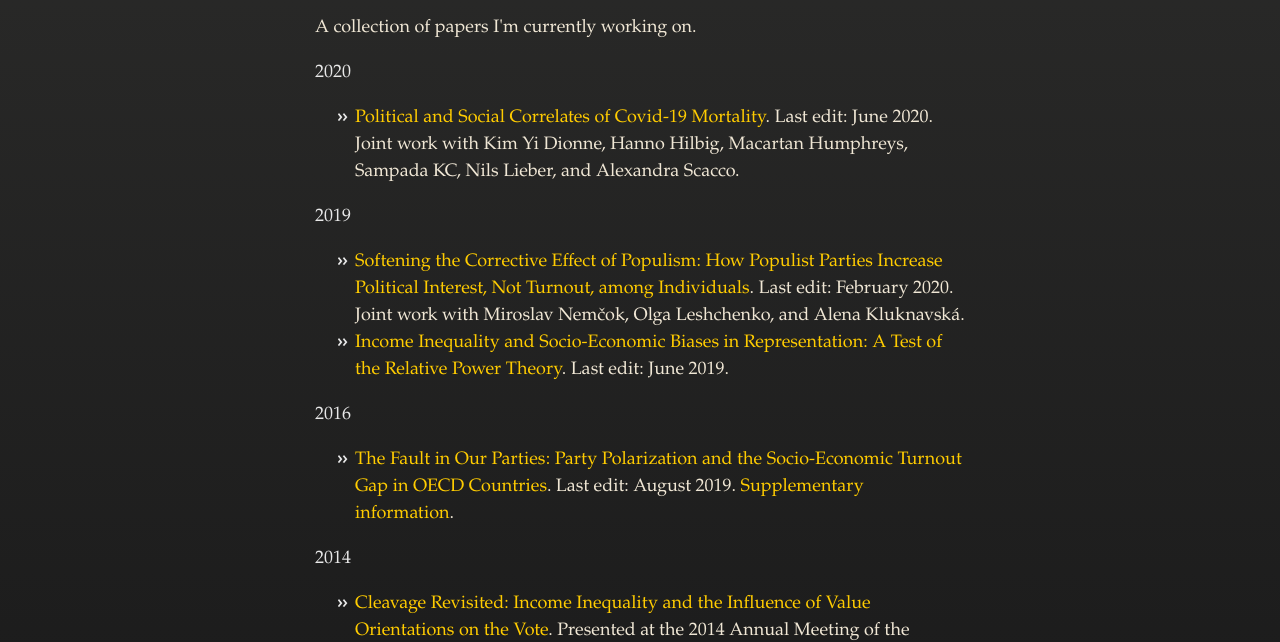
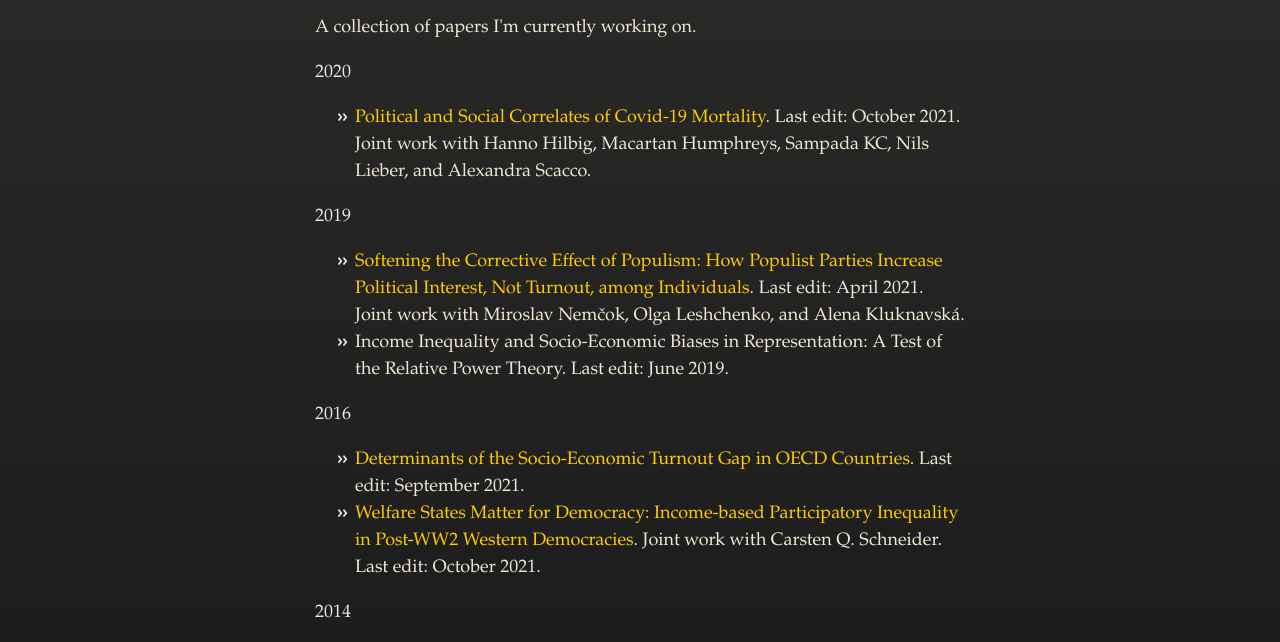
Before and after one commit to cmbosancianu/cmbosancianu.github.io, a plain HTML site: page working/index.html in a window 1280 px wide. Shown: the part 114-756 px from the top of the page. Drawn offline with nearby package versions, Linux system fonts and the light colour scheme.

Commit message:
Updated links
Updated inactive links to papers - directed most to OSF pre-prints.

```diff
--- a/working/index.html
+++ b/working/index.html
@@ -31,15 +31,15 @@
 <h4>2020</h4>
 <p>
 <ul>
-  <li><a href="https://osf.io/preprints/socarxiv/ub3zd/">Political and Social Correlates of Covid-19 Mortality</a>. Last edit: June 2020. Joint work with Kim Yi Dionne, Hanno Hilbig, Macartan Humphreys, Sampada KC, Nils Lieber, and Alexandra Scacco.</li>
+  <li><a href="https://osf.io/preprints/socarxiv/ub3zd/">Political and Social Correlates of Covid-19 Mortality</a>. Last edit: October 2021. Joint work with Hanno Hilbig, Macartan Humphreys, Sampada KC, Nils Lieber, and Alexandra Scacco.</li>
 </ul>
 </p>
 
 <h4>2019</h4>
 <p>
 <ul>
-  <li><a href="https://www.dropbox.com/s/h8yfsmx0d9kh90c/Voters%20in%20post-truth%20era.pdf?dl=0">Softening the Corrective Effect of Populism: How Populist Parties Increase Political Interest, Not Turnout, among Individuals</a>. Last edit: February 2020. Joint work with Miroslav Nem&ccaron;ok, Olga Leshchenko, and Alena Kluknavsk&aacute;.</li>
-  <li><a href="https://1drv.ms/b/s!Al8uhOduiqFPhp5nhEWfg6HMwZTDpQ?e=gJQ19f">Income Inequality and Socio-Economic Biases in Representation: A Test of the Relative Power Theory</a>. Last edit: June 2019.</li>
+  <li><a href="https://www.dropbox.com/s/5plivn0ohax9b2m/Voters%20in%20post-truth%20era.pdf?dl=0">Softening the Corrective Effect of Populism: How Populist Parties Increase Political Interest, Not Turnout, among Individuals</a>. Last edit: April 2021. Joint work with Miroslav Nem&ccaron;ok, Olga Leshchenko, and Alena Kluknavsk&aacute;.</li>
+  <li>Income Inequality and Socio-Economic Biases in Representation: A Test of the Relative Power Theory</a>. Last edit: June 2019.</li>
 </ul>
 </p>
 
@@ -47,7 +47,8 @@
 <h4>2016</h4>
 <p>
 <ul>
-<li><a href="https://1drv.ms/b/s!Al8uhOduiqFPhp0ULV5OaQ7--fVhzQ?e=9IVznr">The Fault in Our Parties: Party Polarization and the Socio-Economic Turnout Gap in OECD Countries</a>. Last edit: August 2019. <a href="https://1drv.ms/b/s!Al8uhOduiqFPhp0W6WatZTpASNI7RA?e=VvquTB">Supplementary information</a>.</li>
+<li><a href="https://osf.io/v2m46/">Determinants of the Socio-Economic Turnout Gap in OECD Countries</a>. Last edit: September 2021.</li>
+<li><a href="https://osf.io/nysb7/">Welfare States Matter for Democracy: Income-based Participatory Inequality in Post-WW2 Western Democracies</a>. Joint work with Carsten Q. Schneider. Last edit: October 2021.</li>
 </ul>
 </p>
 
```
